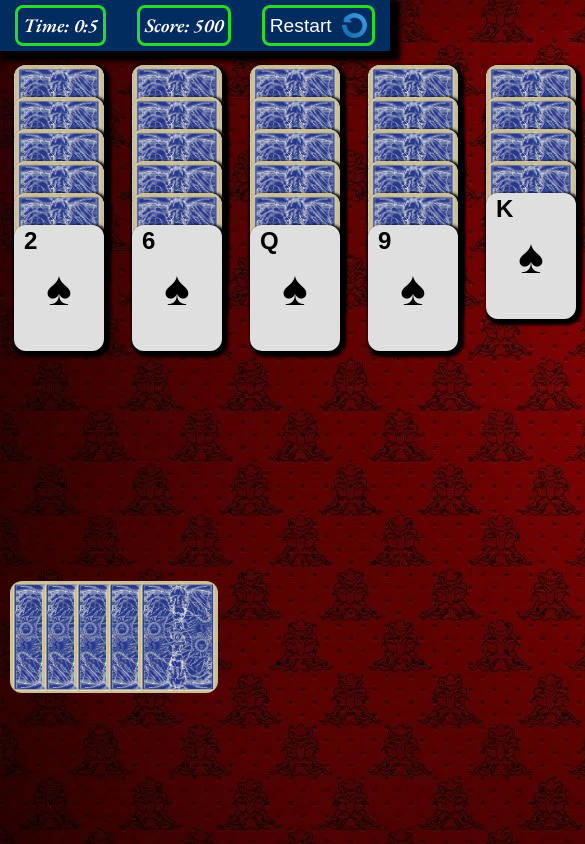
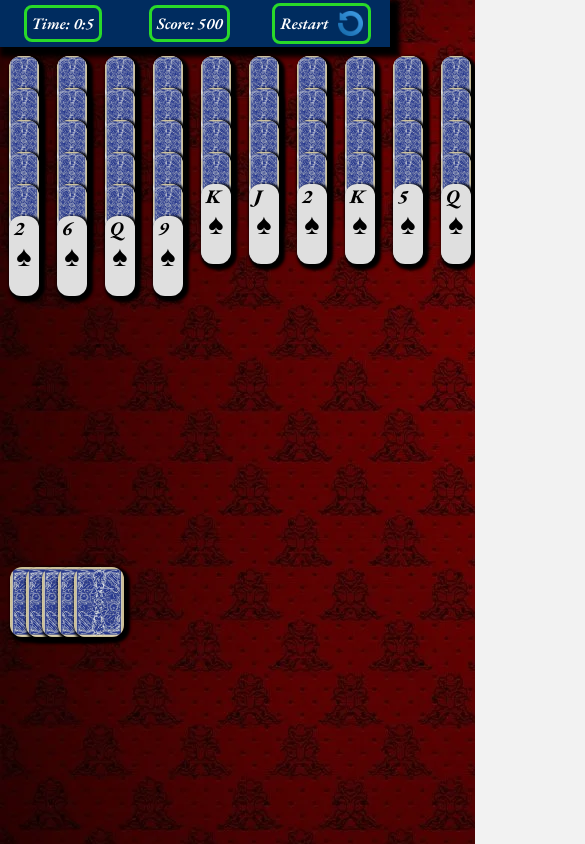
Before and after one commit to ertugrulevrensel/spider-solitaire-project, a React (Create React App) app: page / in a window 390 px wide. Shown: the top 844 px of the page, 585 px wide, since content can reach past the window. Built offline with nearby package versions, Linux system fonts and the light colour scheme.

Commit message:
responsive design

```diff
--- a/public/index.html
+++ b/public/index.html
@@ -30,7 +30,7 @@
       href="https://fonts.googleapis.com/css2?family=EB+Garamond:ital,wght@1,600;1,800&display=swap"
       rel="stylesheet"
     />
-    <title>React App</title>
+    <title>Spider Solitaire</title>
   </head>
   <body>
     <noscript>You need to enable JavaScript to run this app.</noscript>
--- a/src/App.css
+++ b/src/App.css
@@ -3,11 +3,13 @@
   margin: 0;
   border: 0;
   padding: 0;
-  font-family: "Nunito", sans-serif;
+  /* font-family: "Nunito", sans-serif; */
+  font-family: "EB Garamond", serif;
 }
 body {
   background-color: #f2f2f2;
   background-image: url("./assets/background.webp");
+  width: 100%;
 }
 button {
   cursor: pointer;
@@ -79,7 +81,3 @@ input {
 .v-visible {
   visibility: visible;
 }
-img {
-  width: 90px;
-  border-radius: 12px;
-}
--- a/src/Components/Cards/CardSlot.js
+++ b/src/Components/Cards/CardSlot.js
@@ -59,15 +59,7 @@ function CardSlot() {
                 {(provided) => {
                   return (
                     <div
-                      style={{
-                        padding: 4,
-                        width: "100%",
-                        height: 500,
-                        margin: 10,
-                        justifyContent: "space-between",
-                        display: "grid",
-                        gridTemplateRows: "repeat(20,2rem)",
-                      }}
+                      className="dropArea"
                       {...provided.droppableProps}
                       ref={provided.innerRef}
                     >
@@ -78,7 +70,6 @@ function CardSlot() {
                               <Draggable
                                 draggableId={item.id.toString()}
                                 index={index}
-                                // isDragDisabled={!item.isDrag}
                               >
                                 {(provided, snapshot) => (
                                   <div
--- a/src/Components/Cards/cards.scss
+++ b/src/Components/Cards/cards.scss
@@ -1,19 +1,54 @@
+.dropArea {
+  padding: 4px;
+  width: 100%;
+  height: 500px;
+  margin: 10px;
+  justify-content: space-between;
+  display: grid;
+  grid-template-rows: repeat(20, 2rem);
+}
 .card {
-  width: 90px;
+  width: 100%;
+  min-width: 30px;
+  max-width: 90px;
   background-color: #dfdfdf;
   height: 126px;
   border-radius: 12px;
   box-shadow: 3px 3px 3px 3px black;
+  & > img {
+    width: 100%;
+    min-width: 30px;
+    border-radius: 12px;
+  }
   & > p {
-    font-family: "EB Garamond", serif;
-    font-size: 1.5rem;
+    font-size: 1.7rem;
     margin-left: 10px;
   }
   & > div > span {
-    font-family: "EB Garamond", serif;
     font-size: 3rem;
   }
 }
 .stockDeck {
   padding: 10px;
+  width: 100%;
 }
+@media screen and (max-width: 1180px) {
+  .card {
+    height: 95px;
+  }
+}
+@media screen and (max-width: 980px) {
+  .card {
+    height: 80px;
+    & > p {
+      font-size: 1.2rem;
+      margin-left: 5px;
+    }
+    & > div > span {
+      font-size: 1.8rem;
+    }
+  }
+  .dropArea {
+    margin: 5px;
+  }
+}
--- a/src/Components/CompleteDeck/completeDeck.scss
+++ b/src/Components/CompleteDeck/completeDeck.scss
@@ -1,3 +1,8 @@
 .completeDeck {
   margin: 0 5px;
 }
+@media screen and (max-width: 980px) {
+  .sideCard > img {
+    width: 50px;
+  }
+}
--- a/src/Components/SideCard/SideCard.scss
+++ b/src/Components/SideCard/SideCard.scss
@@ -1,8 +1,15 @@
-.sideCard > img {
-  width: 80px;
-}
-
 .sideCard {
   display: grid;
-  grid-template-columns: repeat(20, 2rem);
+  grid-template-columns: repeat(20, 1rem);
+  width: 100%;
+  & > img {
+    width: 80px;
+    border-radius: 12px;
+    box-shadow: 3px 3px 3px 3px black;
+  }
 }
+@media screen and (max-width: 980px) {
+  .sideCard > img {
+    width: 50px;
+  }
+}
--- a/src/Components/header/header.scss
+++ b/src/Components/header/header.scss
@@ -1,21 +1,43 @@
 .header {
   background-color: #002c5f;
   box-shadow: 5px 5px 5px 5px black;
-  & > p > img {
-    width: 25px;
+  & > div {
+    border: 3px solid rgb(41, 218, 41);
+    border-radius: 8px;
+    color: white;
     cursor: pointer;
-    margin-left: 10px;
+    font-size: 1.2rem;
+    & > img {
+      width: 25px;
+      margin-left: 10px;
+    }
   }
   & > * {
     padding: 5px;
   }
+
   & > p {
     color: white;
     border: 3px solid rgb(41, 218, 41);
     border-radius: 8px;
     padding: 5px;
     margin: 5px;
-    font-family: "EB Garamond", serif;
     font-size: 1.2rem;
   }
 }
+@media screen and (max-width: 980px) {
+  .header {
+    & > p {
+      font-size: 1rem;
+    }
+  }
+  .restart {
+    & > p {
+      font-size: 1rem;
+    }
+    & > img {
+      width: 15px;
+      margin-left: 5px;
+    }
+  }
+}
--- a/src/Components/header/index.js
+++ b/src/Components/header/index.js
@@ -15,16 +15,15 @@ function Header() {
         Time: {minutes}:{seconds}
       </p>
       <p>Score: {points}</p>
-      <p className="d-flex align-center">
+      <div
+        onClick={() =>
+          shuffle(setColumns, setCompleteDeckCount, setPoints, reset)
+        }
+        className="d-flex align-center restart"
+      >
         <p>Restart </p>
-        <img
-          onClick={() =>
-            shuffle(setColumns, setCompleteDeckCount, setPoints, reset)
-          }
-          src={restart}
-          alt="restart"
-        ></img>
-      </p>
+        <img src={restart} alt="restart"></img>
+      </div>
     </div>
   );
 }
--- a/src/dragProcess/index.js
+++ b/src/dragProcess/index.js
@@ -64,7 +64,6 @@ export function dragEnd(
       removed.forEach((item) => {
         destItems.push(item);
       });
-      console.log(sourceItems);
       tmpCol = {
         ...tmpCol,
         [source.droppableId]: {
@@ -177,7 +176,6 @@ export function isCompleteDeck(
 }
 
 export function isDraggable(columnItem) {
-  console.log(columnItem);
   let cnt = true;
 
   for (let y = 1; y < columnItem.length; y++) {
```
